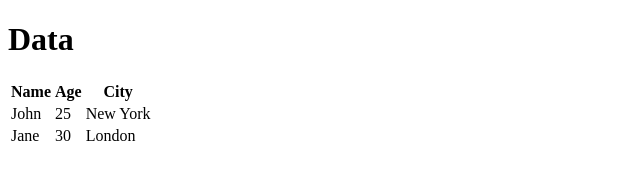
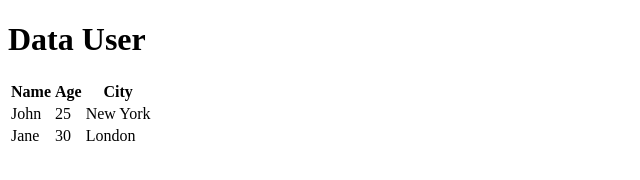
Before and after one commit to JehanzaibKhattak/jenkintask, a plain HTML site: page index.html in a window 1280 px wide. Shown: the whole page, without its empty margins (0-640 px from the left). Drawn offline with Linux system fonts and the light colour scheme.

Commit message:
Update index.html

```diff
--- a/index.html
+++ b/index.html
@@ -4,7 +4,7 @@
     <title>Simple Data Page</title>
 </head>
 <body>
-    <h1>Data</h1>
+    <h1>Data User</h1>
     <table>
         <tr>
             <th>Name</th>
```
